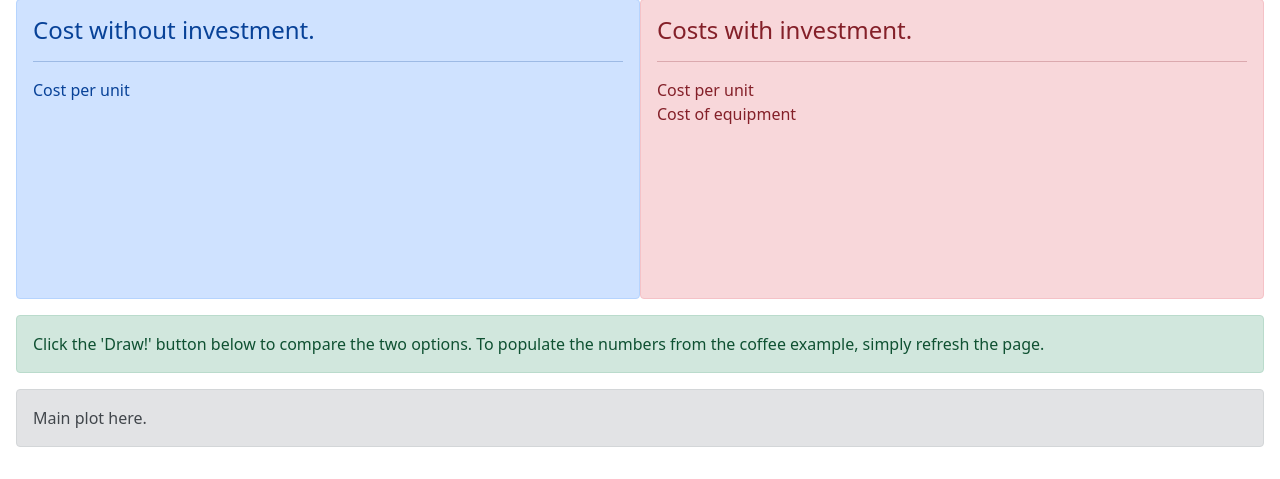
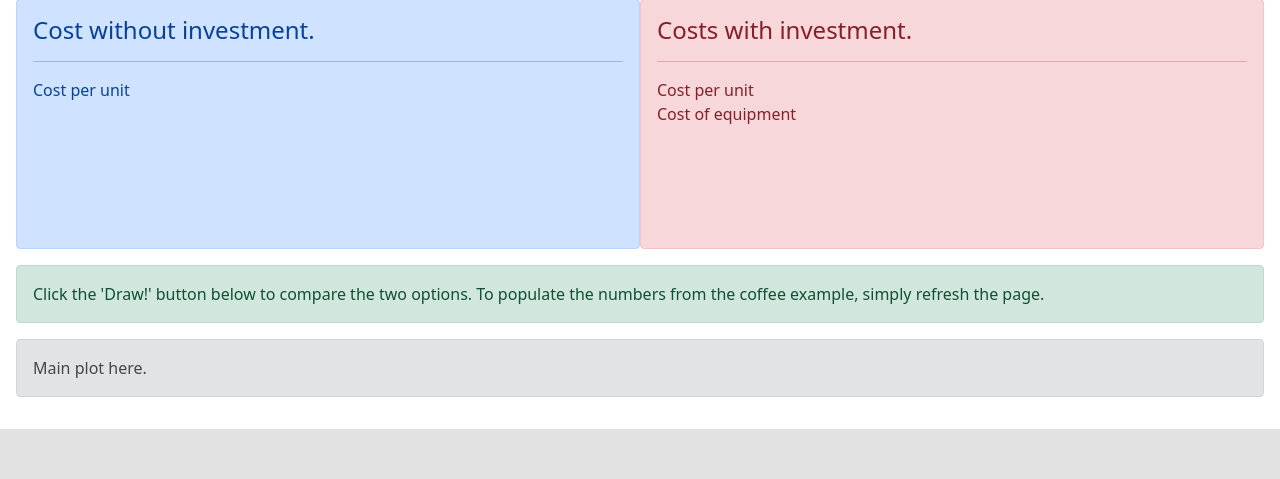
Before and after one commit to ayoskovich/amisaving, a Python web app: template myapp/templates/boot.html in a window 1280 px wide. Shown: the part 640-1119 px from the top of the page. After the commit the page ends 1069 px from the top, so only its background shows below. Run offline with Jinja, Linux system fonts and the light colour scheme; the template is opened without the code that fills it, so the values that code supplies are empty.

Commit message:
Minor style tweak

```diff
--- a/myapp/static/css/styles.css
+++ b/myapp/static/css/styles.css
@@ -27,7 +27,7 @@ main {
 
 .float-left {
   float: left;
-  height: 300px;
+  height: 250px;
   width: 100%;
 }
 .inn-cent {
--- a/myapp/templates/index.html
+++ b/myapp/templates/index.html
@@ -55,11 +55,8 @@
           <li>Cost per unit with investment in equipment: The $1 I need to spend for each cup of coffee, if I buy equipment.</li>
           <li>Cost per unit without investment equipment: The $3 I need to spend for each cup of coffee I'd buy at Starbucks.</li>
         </ul>
+        <p>Use the below fields to enter your own numbers!</p>
 	</div>
-
-        <div class="alert alert-secondary" role="alert">
-        The below fields allow you to enter your own numbers.
-        </div>
 
 
     {% block inner_body %}
```
